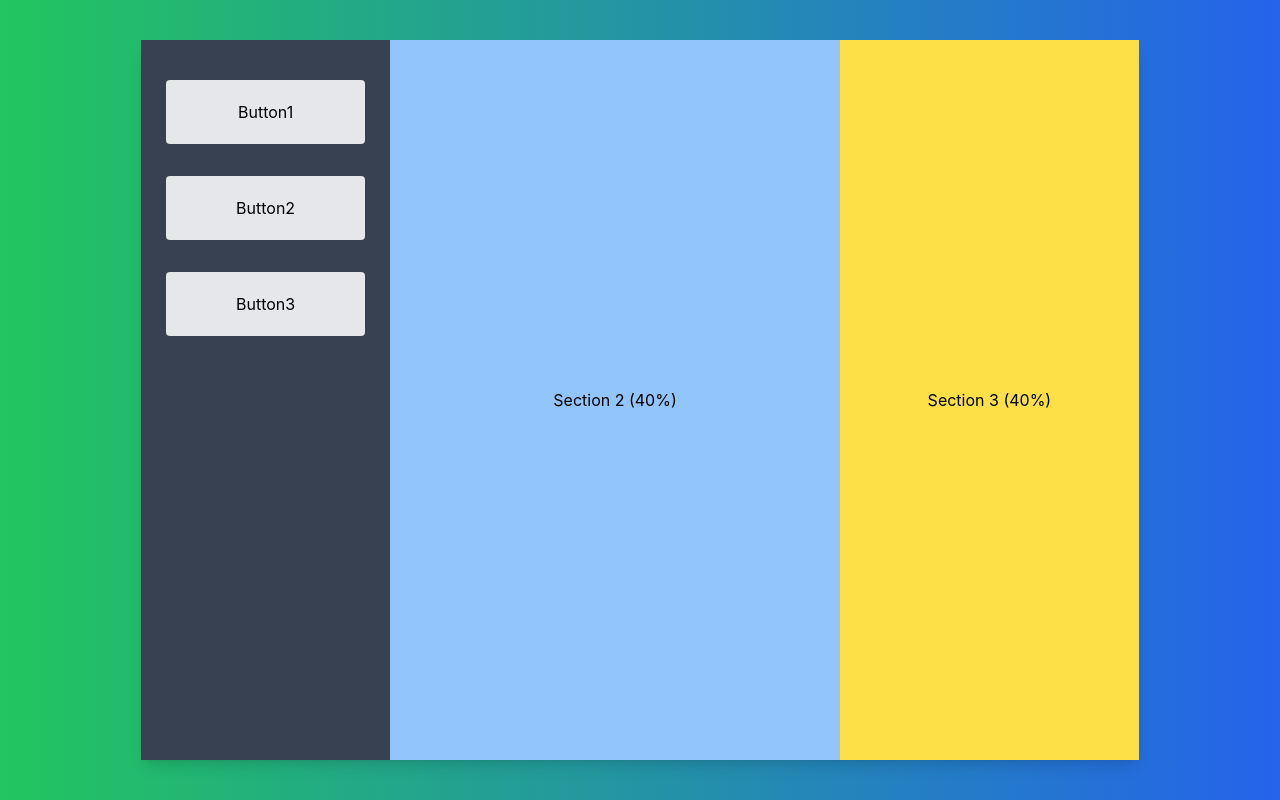
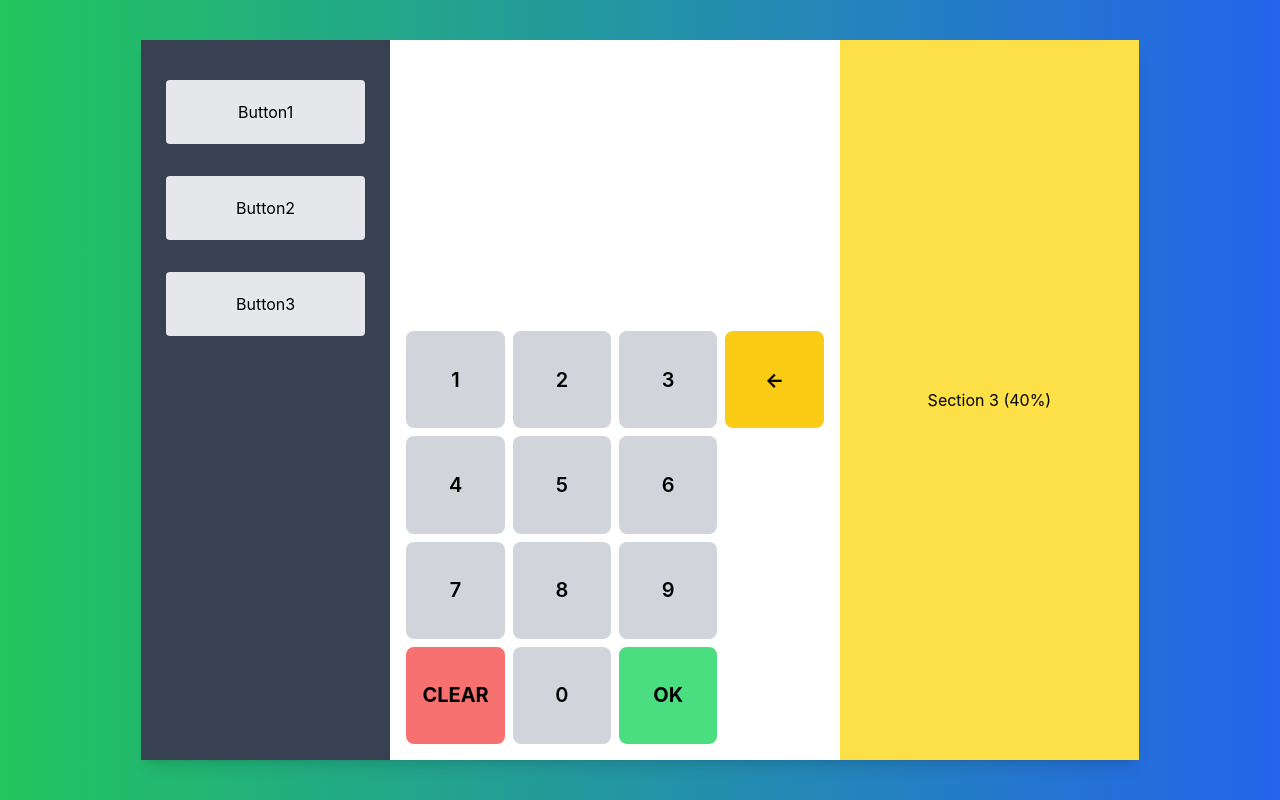
Before and after one commit to parakhonych/loco, a React (Create React App) app: page / in a window 1280 px wide. Built offline with nearby package versions, Linux system fonts and the light colour scheme.

Commit message:
Add numeric keypad with basic actions

```diff
--- a/src/MainWindow.jsx
+++ b/src/MainWindow.jsx
@@ -14,6 +14,8 @@ export default function MainWindow() {
   const Button31 = menuData.subButtons['Button3'][0];
   const Button32 = menuData.subButtons['Button3'][1];
 
+  const [input, setInput] = useState('');
+
   const toggleMenu = (menuName) => {
     if (activeMenu === menuName) {
       setActiveMenu(null);
@@ -21,6 +23,24 @@ export default function MainWindow() {
       setActiveMenu(menuName);
     }
   };
+
+  const handleNumberClick = (num) => {
+    setInput((prev) => prev + num);
+  };
+
+  const handleBackspace = () => {
+    setInput((prev) => prev.slice(0, -1));
+  };
+
+  const handleClear = () => {
+    setInput('');
+  };
+
+  const handleOk = () => {
+    console.log('Entered value:', input);
+
+  };
+
   return (
     <div className="min-h-screen w-full bg-gradient-to-r  from-green-500 to-blue-600  flex justify-center items-center p-4">
       <div className="bg-white w-full max-w-[80%] h-[90vh] rounded-lg shadow-lg flex justify-center items-center">
@@ -91,8 +111,83 @@ export default function MainWindow() {
             </button>
           </div>
         </section>
-        <section className="bg-blue-300 w-[45%] h-full flex justify-center items-center">
-          <p>Section 2 (40%)</p>
+        <section className="bg-white-300 w-[45%] h-full flex justify-center items-center">
+          <section className="bg-white-300 w-full h-full flex flex-col p-4">
+            {/* Top sub-section (40%) to display input */}
+            <div className="h-[40%] bg-white-200 rounded flex items-center justify-end text-2xl p-4">
+              {input}
+            </div>
+
+            {/* Bottom sub-section (60%) keypad */}
+            <div className="flex flex-col h-[60%] w-full gap-2">
+              {/* Row 1: Numbers 1-3 + Backspace */}
+              <div className="grid grid-cols-4 gap-2 h-1/4">
+                {[1, 2, 3].map((num) => (
+                  <button
+                    key={num}
+                    className="bg-gray-300 hover:bg-gray-500 rounded-lg text-xl font-semibold h-full w-full text-4xl"
+                    onClick={() => handleNumberClick(num.toString())}
+                  >
+                    {num}
+                  </button>
+                ))}
+                <button
+                  className="bg-yellow-400 hover:bg-yellow-500 rounded-lg text-xl font-bold h-full w-full text-4xl"
+                  onClick={handleBackspace}
+                >
+                  ←
+                </button>
+              </div>
+
+              {/* Row 2: Numbers 4-6 */}
+              <div className="grid grid-cols-4 gap-2 h-1/4">
+                {[4, 5, 6].map((num) => (
+                  <button
+                    key={num}
+                    className="bg-gray-300 hover:bg-gray-500 rounded-lg text-xl font-semibold h-full w-full text-4xl"
+                    onClick={() => handleNumberClick(num.toString())}
+                  >
+                    {num}
+                  </button>
+                ))}
+              </div>
+
+              {/* Row 3: Numbers 7-9 */}
+              <div className="grid grid-cols-4 gap-2 h-1/4">
+                {[7, 8, 9].map((num) => (
+                  <button
+                    key={num}
+                    className="bg-gray-300 hover:bg-gray-500 rounded-lg text-xl font-semibold h-full w-full text-4xl"
+                    onClick={() => handleNumberClick(num.toString())}
+                  >
+                    {num}
+                  </button>
+                ))}
+              </div>
+
+              {/* Row 4: Clear, 0, OK */}
+              <div className="grid grid-cols-4 gap-2 h-1/4">
+                <button
+                  className="bg-red-400 hover:bg-red-500 rounded-lg text-xl font-bold h-full w-full text-4xl"
+                  onClick={handleClear}
+                >
+                  CLEAR
+                </button>
+                <button
+                  className="bg-gray-300 hover:bg-gray-500 rounded-lg text-xl font-semibold h-full w-full text-4xl"
+                  onClick={() => handleNumberClick('0')}
+                >
+                  0
+                </button>
+                <button
+                  className="bg-green-400 hover:bg-green-500 rounded-lg text-xl font-bold h-full w-full text-4xl"
+                  onClick={handleOk}
+                >
+                  OK
+                </button>
+              </div>
+            </div>
+          </section>
         </section>
         <section className="bg-yellow-300 w-[30%] h-full flex justify-center items-center">
           <p>Section 3 (40%)</p>
```
